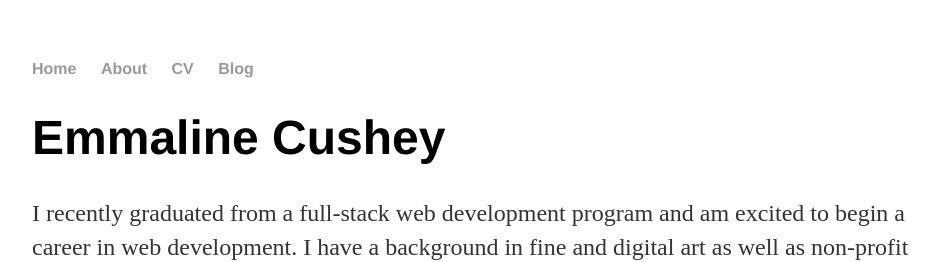
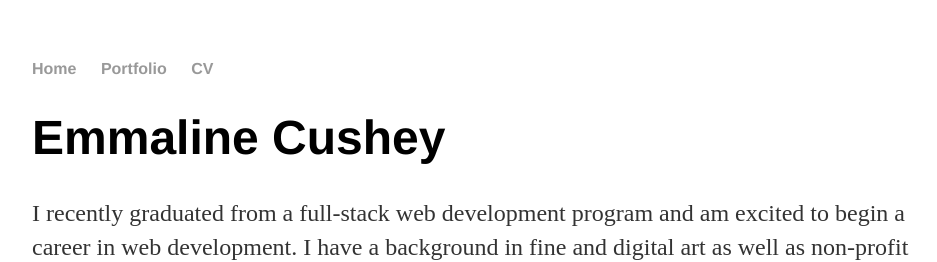
Before and after one commit to emmalinerc/emmalinerc.github.io, a Jekyll site: the page built from index.html, in a window 1280 px wide. Shown: the top 262 px of the page, without its empty margins (160-1097 px from the left). Built offline with Jekyll 4.4.1, drawn with Linux system fonts in a browser that asks for light colours.

Commit message:
changed info

```diff
--- a/_layouts/default.html
+++ b/_layouts/default.html
@@ -12,9 +12,8 @@
     <nav>
 <ul>
 <li><a href="/">Home</a></li>
-<li><a href="/about">About</a></li>
+<li><a href="/portfolio">Portfolio</a></li>
 <li><a href="/cv">CV</a></li>
-<li><a href="/blog">Blog</a></li>
 </ul>
     </nav>
 <div class="container">
--- a/about/index.html
+++ b/portfolio/index.html
@@ -1,10 +1,10 @@
 ---
 layout: default
-title: About Emmaline Cushey
+title: Emmaline Cushey's Portfolio
 ---
 
 		<div class="about">
-			<h1>About Emmaline Cushey</h1>
+			<h1>Portfolio</h1>
 			<p></p>
 
 			<ul class="contacts">
```
